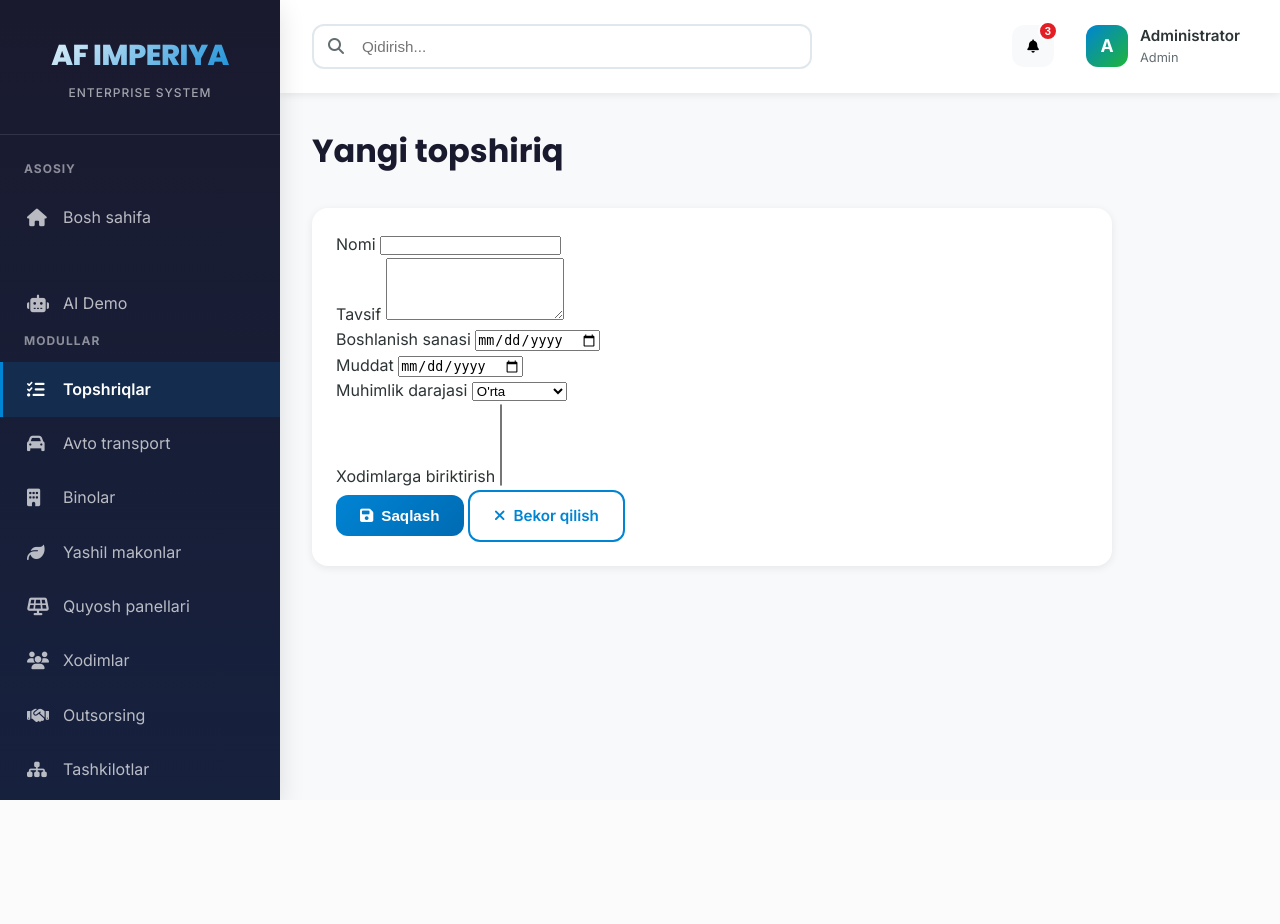
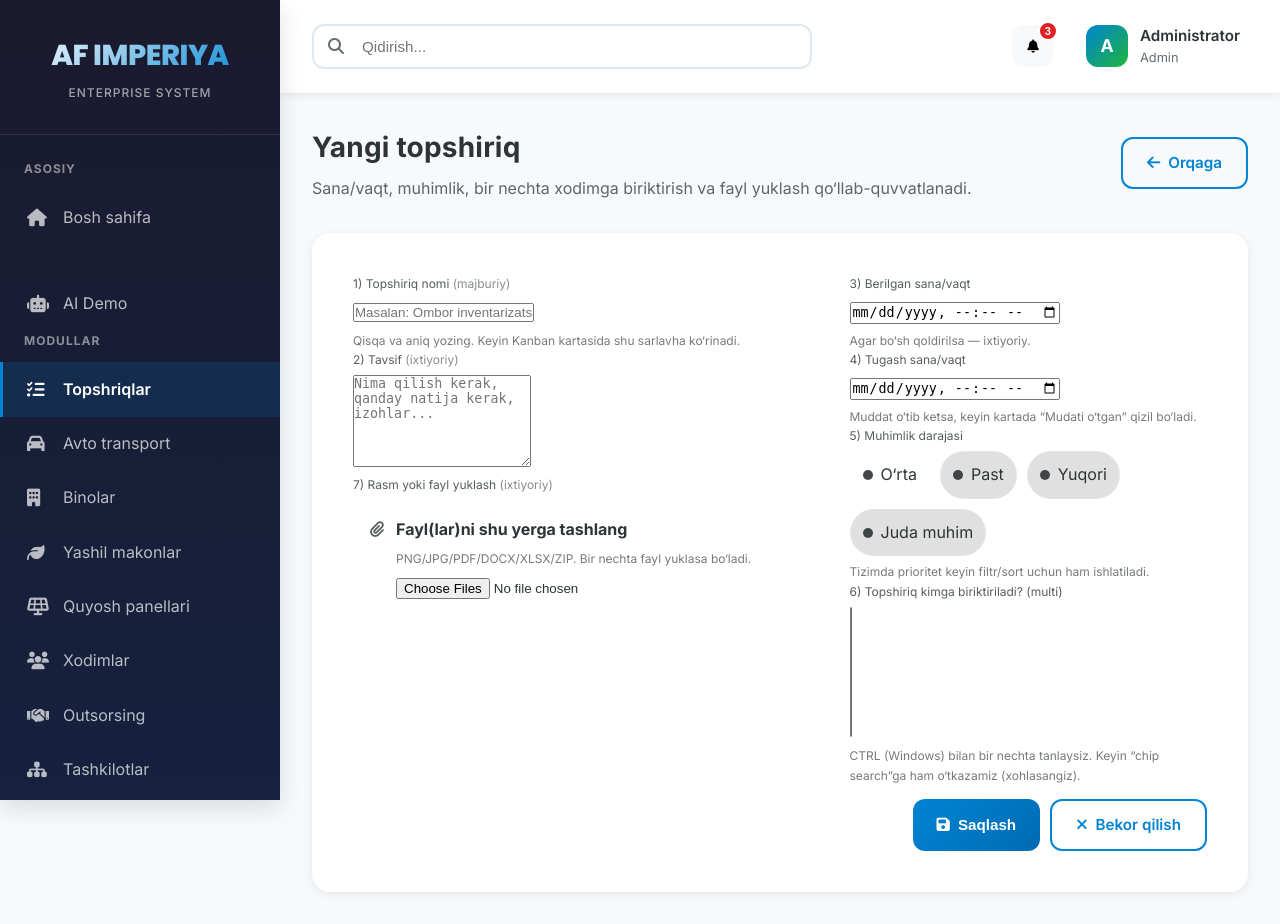
Before and after one commit to Mirfayziev/AI500-TEST, a Flask app: page /tasks/create in a window 1280 px wide. Before the commit the page ends 800 px from the top, so only its background shows below. Run offline with Flask 3, Linux system fonts and the light colour scheme; a user stored in the database is signed in.

Commit message:
Update create.html

```diff
--- a/templates/tasks/create.html
+++ b/templates/tasks/create.html
@@ -1,52 +1,171 @@
 {% extends "base.html" %}
 {% block title %}Yangi topshiriq{% endblock %}
+
 {% block content %}
-<div class="page-header">
-    <h1 class="page-title">Yangi topshiriq</h1>
+<style>
+  .task-form-wrap{max-width:1100px;margin:0 auto}
+  .task-card{border-radius:18px;overflow:hidden}
+  .task-head{display:flex;align-items:center;justify-content:space-between;gap:16px}
+  .task-head h1{margin:0;font-size:28px;letter-spacing:.2px}
+  .task-sub{opacity:.75;margin-top:6px}
+  .grid-2{display:grid;grid-template-columns:1.1fr .9fr;gap:18px}
+  @media(max-width:980px){.grid-2{grid-template-columns:1fr}}
+  .panel{border-radius:16px;padding:16px;background:rgba(255,255,255,.03);border:1px solid rgba(255,255,255,.08)}
+  .form-row-2{display:grid;grid-template-columns:1fr 1fr;gap:12px}
+  @media(max-width:600px){.form-row-2{grid-template-columns:1fr}}
+  .label{font-size:12px;opacity:.8;margin-bottom:6px}
+  .hint{font-size:12px;opacity:.65;margin-top:6px}
+  .priority-select{display:flex;gap:10px;flex-wrap:wrap}
+  .pbtn{cursor:pointer;border-radius:999px;padding:10px 12px;border:1px solid rgba(255,255,255,.12);background:rgba(0,0,0,.12);display:flex;align-items:center;gap:8px}
+  .pbtn input{display:none}
+  .dot{width:10px;height:10px;border-radius:99px;background:currentColor;opacity:.9}
+  .pbtn.active{border-color:rgba(255,255,255,.35);background:rgba(255,255,255,.06)}
+  .drop{border:1px dashed rgba(255,255,255,.25);border-radius:16px;padding:16px;display:flex;gap:12px;align-items:flex-start}
+  .drop strong{display:block;margin-bottom:4px}
+  .chips{display:flex;gap:8px;flex-wrap:wrap;margin-top:8px}
+  .chip{border-radius:999px;padding:6px 10px;background:rgba(255,255,255,.08);border:1px solid rgba(255,255,255,.12);font-size:12px}
+  .actions{display:flex;gap:10px;justify-content:flex-end;margin-top:14px}
+</style>
+
+<div class="task-form-wrap">
+  <div class="page-header task-head">
+    <div>
+      <h1>Yangi topshiriq</h1>
+      <div class="task-sub">Sana/vaqt, muhimlik, bir nechta xodimga biriktirish va fayl yuklash qo‘llab-quvvatlanadi.</div>
     </div>
-<div class="card" style="max-width: 800px;">
-    <form method="POST">
-        <div class="form-group">
-            <label>Nomi</label>
-            <input type="text" name="title" class="form-control" required>
-        </div>
-        <div class="form-group">
-            <label>Tavsif</label>
-            <textarea name="description" class="form-control" rows="4"></textarea>
-        </div>
-        <div class="form-row">
-            <div class="form-group">
-                <label>Boshlanish sanasi</label>
-                <input type="date" name="start_date" class="form-control">
-            </div>
-            <div class="form-group">
-                <label>Muddat</label>
-                <input type="date" name="due_date" class="form-control">
+    <div>
+      <a href="{{ url_for('tasks') }}" class="btn btn-outline"><i class="fas fa-arrow-left"></i> Orqaga</a>
     </div>
   </div>
+
+  <div class="card task-card">
+    <form method="POST" enctype="multipart/form-data">
+      <div class="grid-2">
+
+        <!-- LEFT -->
+        <div class="panel">
           <div class="form-group">
-            <label>Muhimlik darajasi</label>
-            <select name="priority" class="form-control">
-                <option value="low">Past</option>
-                <option value="medium" selected>O'rta</option>
-                <option value="high">Yuqori</option>
-                <option value="urgent">Juda muhim</option>
-            </select>
+            <div class="label">1) Topshiriq nomi <span style="opacity:.7">(majburiy)</span></div>
+            <input type="text" name="title" class="form-control" placeholder="Masalan: Ombor inventarizatsiyasi" required>
+            <div class="hint">Qisqa va aniq yozing. Keyin Kanban kartasida shu sarlavha ko‘rinadi.</div>
           </div>
+
           <div class="form-group">
-            <label>Xodimlarga biriktirish</label>
-            <select name="assigned_users" class="form-control" multiple size="5">
+            <div class="label">2) Tavsif <span style="opacity:.7">(ixtiyoriy)</span></div>
+            <textarea name="description" class="form-control" rows="6" placeholder="Nima qilish kerak, qanday natija kerak, izohlar..."></textarea>
+          </div>
+
+          <div class="form-group">
+            <div class="label">7) Rasm yoki fayl yuklash <span style="opacity:.7">(ixtiyoriy)</span></div>
+            <div class="drop" id="dropZone">
+              <i class="fas fa-paperclip" style="margin-top:4px;opacity:.8"></i>
+              <div style="flex:1">
+                <strong>Fayl(lar)ni shu yerga tashlang</strong>
+                <div class="hint">PNG/JPG/PDF/DOCX/XLSX/ZIP. Bir nechta fayl yuklasa bo‘ladi.</div>
+                <input id="attachments" type="file" name="attachments" class="form-control" multiple style="margin-top:10px">
+                <div class="chips" id="fileChips"></div>
+              </div>
+            </div>
+          </div>
+        </div>
+
+        <!-- RIGHT -->
+        <div class="panel">
+          <div class="form-group">
+            <div class="label">3) Berilgan sana/vaqt</div>
+            <input type="datetime-local" name="start_at" class="form-control">
+            <div class="hint">Agar bo‘sh qoldirilsa — ixtiyoriy.</div>
+          </div>
+
+          <div class="form-group">
+            <div class="label">4) Tugash sana/vaqt</div>
+            <input type="datetime-local" name="due_at" class="form-control">
+            <div class="hint">Muddat o‘tib ketsa, keyin kartada “Mudati o‘tgan” qizil bo‘ladi.</div>
+          </div>
+
+          <div class="form-group">
+            <div class="label">5) Muhimlik darajasi</div>
+            <div class="priority-select" id="priorityWrap">
+              <label class="pbtn active" data-val="medium"><span class="dot"></span> O‘rta <input type="radio" name="priority" value="medium" checked></label>
+              <label class="pbtn" data-val="low"><span class="dot"></span> Past <input type="radio" name="priority" value="low"></label>
+              <label class="pbtn" data-val="high"><span class="dot"></span> Yuqori <input type="radio" name="priority" value="high"></label>
+              <label class="pbtn" data-val="urgent"><span class="dot"></span> Juda muhim <input type="radio" name="priority" value="urgent"></label>
+            </div>
+            <div class="hint">Tizimda prioritet keyin filtr/sort uchun ham ishlatiladi.</div>
+          </div>
+
+          <div class="form-group">
+            <div class="label">6) Topshiriq kimga biriktiriladi? (multi)</div>
+            <select name="assigned_users" class="form-control" multiple size="8">
               {% for user in users %}
-                <option value="{{ user.id }}">{{ user.full_name }} - {{ user.department }}</option>
+                <option value="{{ user.id }}">{{ user.full_name }}{% if user.department %} — {{ user.department }}{% endif %}</option>
               {% endfor %}
             </select>
+            <div class="hint">CTRL (Windows) bilan bir nechta tanlaysiz. Keyin “chip search”ga ham o‘tkazamiz (xohlasangiz).</div>
           </div>
+
+          <div class="actions">
             <button type="submit" class="btn btn-primary">
               <i class="fas fa-save"></i> Saqlash
             </button>
             <a href="{{ url_for('tasks') }}" class="btn btn-outline">
               <i class="fas fa-times"></i> Bekor qilish
             </a>
+          </div>
+        </div>
+
+      </div>
     </form>
   </div>
+</div>
+
+<script>
+  // Priority pills active state
+  (function(){
+    const wrap = document.getElementById('priorityWrap');
+    if(!wrap) return;
+    wrap.querySelectorAll('.pbtn').forEach(btn => {
+      btn.addEventListener('click', () => {
+        wrap.querySelectorAll('.pbtn').forEach(b => b.classList.remove('active'));
+        btn.classList.add('active');
+        const input = btn.querySelector('input');
+        if(input) input.checked = true;
+      });
+    });
+  })();
+
+  // File chips preview (filename list)
+  (function(){
+    const input = document.getElementById('attachments');
+    const chips = document.getElementById('fileChips');
+    if(!input || !chips) return;
+
+    function render(){
+      chips.innerHTML = "";
+      const files = Array.from(input.files || []);
+      files.forEach(f => {
+        const el = document.createElement('span');
+        el.className = "chip";
+        el.textContent = f.name;
+        chips.appendChild(el);
+      });
+    }
+    input.addEventListener('change', render);
+
+    // drag & drop support
+    const dz = document.getElementById('dropZone');
+    if(dz){
+      dz.addEventListener('dragover', (e)=>{ e.preventDefault(); dz.style.borderColor="rgba(255,255,255,.55)"; });
+      dz.addEventListener('dragleave', ()=>{ dz.style.borderColor="rgba(255,255,255,.25)"; });
+      dz.addEventListener('drop', (e)=>{
+        e.preventDefault();
+        dz.style.borderColor="rgba(255,255,255,.25)";
+        if(e.dataTransfer && e.dataTransfer.files){
+          input.files = e.dataTransfer.files;
+          render();
+        }
+      });
+    }
+  })();
+</script>
 {% endblock %}
```
Lines whose indentation alone changed are shown as unchanged.
